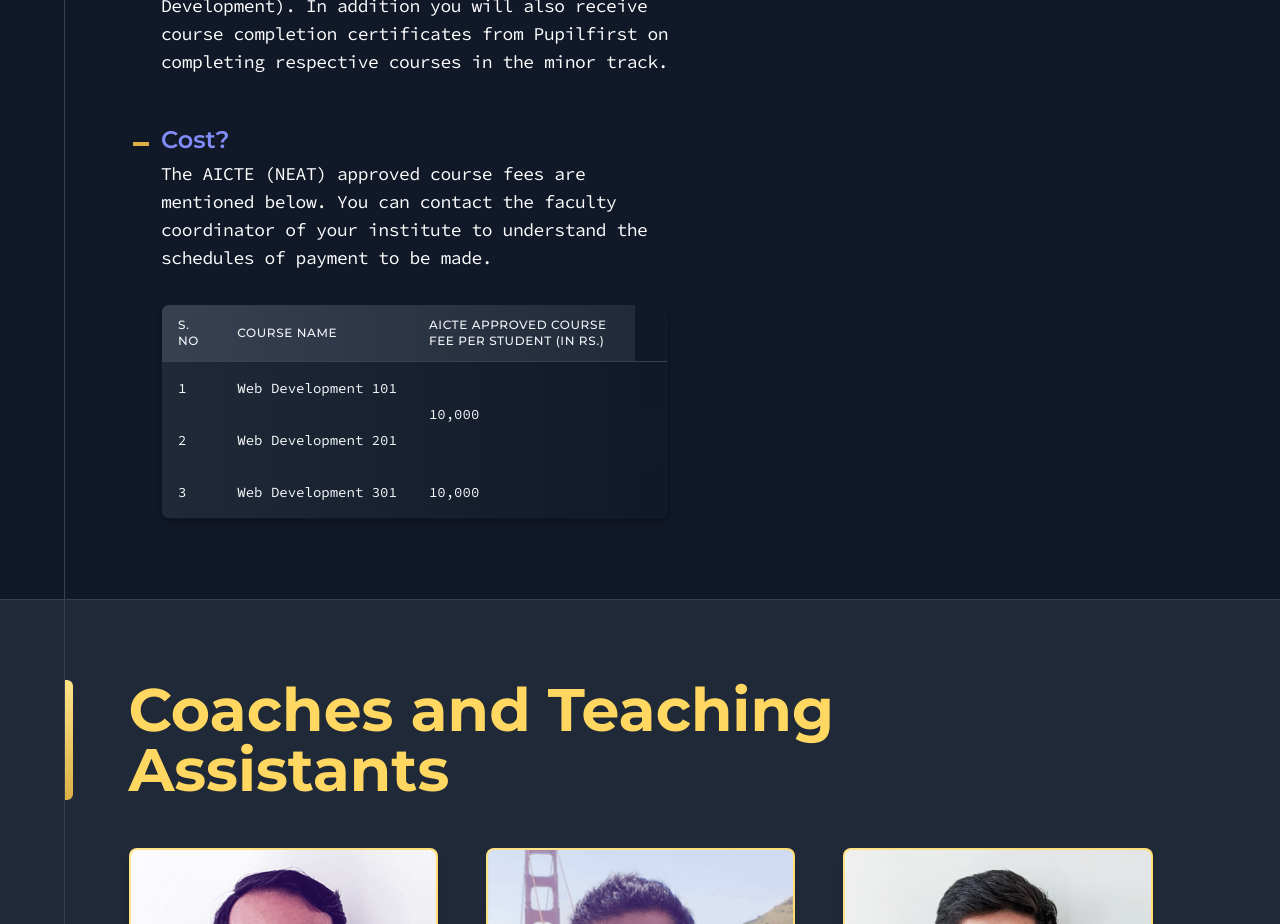
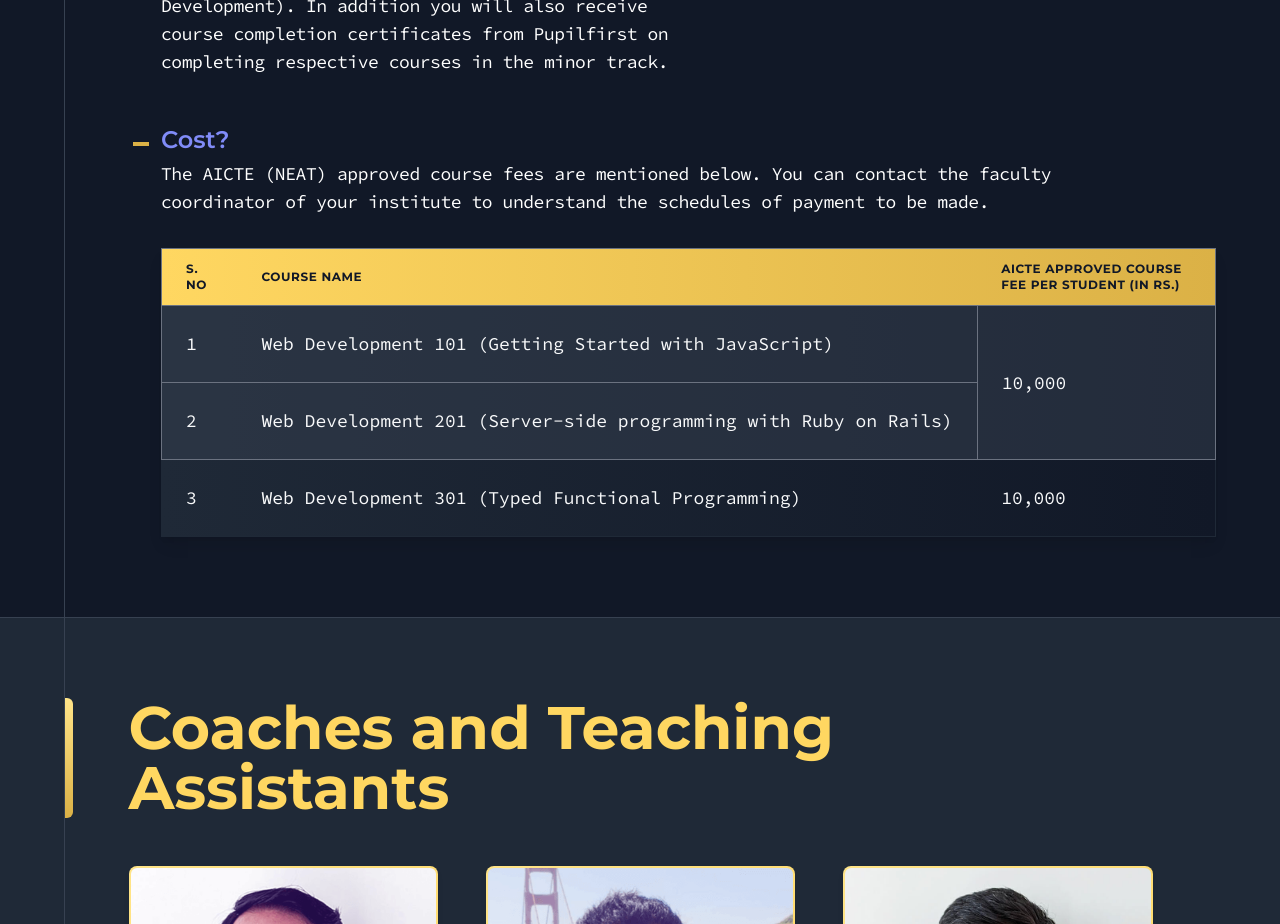
Before and after one commit to pupilfirst/wd.pupilfirst.org, a Next.js app: page / in a window 1280 px wide. Shown: the part 3680-4604 px from the top of the page. Built offline with nearby package versions, Linux system fonts and the light colour scheme.

Commit message:
Update cost table style

```diff
--- a/pages/index.js
+++ b/pages/index.js
@@ -120,9 +120,9 @@ export default function Home() {
                 approved by All India Council for Technical Education (AICTE)
                 under the National Educational Alliance for Technology (NEAT)
                 programme of the Ministry of Education, Government of India.
-                This can be opted for and pursued by students who are
-                enrolled in the Institutes selected as part of the Batch 1 of
-                LITE programme.
+                This can be opted for and pursued by students who are enrolled
+                in the Institutes selected as part of the Batch 1 of LITE
+                programme.
               </p>
               <div className="pt-4 md:pt-8">
                 <div>
@@ -182,10 +182,12 @@ export default function Home() {
                   designed the curriculum for a minor degree in web development.
                 </p>
                 <p className="mt-4 font-mono text-sm md:text-base lg:text-lg">
-
-                This course was initially created based on Freshworks’ internal training program for their new employees,
-                 and is continuously updated to meet student’s requirements and changing industry demands.
-                The intent of this course is to create a pathway for students from all engineering disciplines to the global web development industry.
+                  This course was initially created based on Freshworks’
+                  internal training program for their new employees, and is
+                  continuously updated to meet student’s requirements and
+                  changing industry demands. The intent of this course is to
+                  create a pathway for students from all engineering disciplines
+                  to the global web development industry.
                 </p>
                 <p class="mt-4 text-sm md:text-base">
                   Learn More at:{" "}
@@ -226,7 +228,7 @@ export default function Home() {
         <section className="relative bg-gray-900 border-t border-gray-700">
           <div className="max-w-6xl 2xl:max-w-7xl  mx-auto">
             <div className="border-l border-gray-700 mx-4 xl:mx-0">
-              <div className="lg:grid lg:grid-cols-12 lg:gap-12 2xl:gap-5 px-0 pb-10 lg:pb-20">
+              <div className="lg:grid lg:grid-cols-12 lg:gap-12 2xl:gap-5 px-0 pb-8">
                 <div className="lg:col-span-7 2xl:col-span-8">
                   <div className="pt-10 lg:pt-20">
                     <div className="heading-with-leftborder">
@@ -236,7 +238,7 @@ export default function Home() {
                       </h2>
                     </div>
                   </div>
-                  <div className="space-y-6 md:space-y-12 md:pr-12 pt-4 md:pt-10 text-white ml-4 lg:ml-12 xl:ml-16 2xl:ml-36">
+                  <div className="space-y-6 md:space-y-12 md:pr-12 pt-4 md:pt-10 text-white ml-2 md:ml-4 lg:ml-12 xl:ml-16 2xl:ml-36">
                     <div>
                       <h3 className="heading-with-underscore text-xl lg:text-2xl text-indigo-400 font-semibold">
                         What is this program?
@@ -264,8 +266,8 @@ export default function Home() {
                       <p className="ml-8 font-mono tracking-tight mt-2 pt-1 lg:text-lg ">
                         This programme is available for students from Institutes
                         whose faculty coordinator has completed the faculty
-                        training requirements. These Institutes are amongst the first batch
-                        of{" "}
+                        training requirements. These Institutes are amongst the
+                        first batch of{" "}
                         <a
                           className="font-semibold text-indigo-400 underline hover:bg-indigo-900 hover:bg-opacity-50 transition"
                           href="https://lite.pupilfirst.org/ay-2021-22"
@@ -277,10 +279,10 @@ export default function Home() {
                         Excellence (LITE) program.
                       </p>
                       <p className="ml-8 font-mono tracking-tight mt-2 pt-1 lg:text-lg ">
-                        Within these institutions, students can apply based
-                        on the Minor Degree format implemented in their
-                        respective Institute. Check with your LITE faculty
-                        coordinator for more information.
+                        Within these institutions, students can apply based on
+                        the Minor Degree format implemented in their respective
+                        Institute. Check with your LITE faculty coordinator for
+                        more information.
                       </p>
                     </div>
                     <div>
@@ -288,8 +290,9 @@ export default function Home() {
                         When?
                       </h3>
                       <p className="ml-8 font-mono tracking-tight mt-2 pt-1 lg:text-lg ">
-                        You can enrol from your next academic semester. Contact the faculty
-                        coordinator from your Institute for further details.
+                        You can enrol from your next academic semester. Contact
+                        the faculty coordinator from your Institute for further
+                        details.
                       </p>
                     </div>
                     <div>
@@ -344,94 +347,9 @@ export default function Home() {
                         from your university along with the Major Degree you are
                         pursuing (eg: B.Tech/BE in Electronics with Minor in
                         Advanced Web Development). In addition you will also
-                        receive course completion certificates from Pupilfirst on completing
-                        respective courses in the minor track.
+                        receive course completion certificates from Pupilfirst
+                        on completing respective courses in the minor track.
                       </p>
-                    </div>
-                    <div>
-                      <h3 className="heading-with-underscore text-xl lg:text-2xl text-indigo-400 font-semibold">
-                        Cost?
-                      </h3>
-                      <div className="ml-8 font-mono tracking-tight pt-1 lg:text-lg ">
-                        <p>
-                          The AICTE (NEAT) approved course fees are mentioned
-                          below. You can contact the faculty coordinator of your
-                          institute to understand the schedules of payment to be
-                          made.
-                        </p>
-                      </div>
-                      <div className="flex flex-col mt-8">
-                        <div className="ml-8 shadow border-gray-700 sm:rounded-lg">
-                          <table className="table-auto overflow-hidden border border-gray-800 rounded-lg shadow-lg">
-                            <thead className="rounded-t-lg bg-gradient-to-r from-gray-700 to-gray-800 border-b border-gray-700">
-                              <tr>
-                                <th
-                                  scope="col"
-                                  className="px-4 py-3 text-left text-xs font-medium text-gray-100 uppercase tracking-wider"
-                                >
-                                  S. No
-                                </th>
-                                <th
-                                  scope="col"
-                                  className="px-4 py-3 text-left text-xs font-medium text-gray-100 uppercase tracking-wider"
-                                >
-                                  Course Name
-                                </th>
-                                <th
-                                  scope="col"
-                                  className="px-4 py-3 text-left text-xs font-medium text-gray-100 uppercase tracking-wider"
-                                >
-                                  <span className="hidden lg:block">
-                                    AICTE approved course fee per student (in
-                                    Rs.)
-                                  </span>
-                                  <span className="block lg:hidden">
-                                    course fee per student (in Rs.)
-                                  </span>
-                                </th>
-                              </tr>
-                            </thead>
-                            <tbody className="bg-gradient-to-r from-gray-800 to-gray-900 text-gray-50">
-                              <tr className="font-mono">
-                                <td className="px-4 py-4 lg:whitespace-nowrap text-sm font-medium">
-                                  1
-                                </td>
-                                <td className="px-4 py-4 lg:whitespace-nowrap text-sm">
-                                  Web Development 101
-
-                                </td>
-                                <td className="px-4 py-4 lg:whitespace-nowrap text-sm" rowspan="2">
-                                  10,000
-                                </td>
-                              </tr>
-
-                              <tr className="font-mono">
-                                <td className="px-4 py-4 lg:whitespace-nowrap text-sm font-medium">
-                                  2
-                                </td>
-                                <td className="px-4 py-4 lg:whitespace-nowrap text-sm">
-                                  Web Development 201
-                                </td>
-                                <td className="px-4 py-4 lg:whitespace-nowrap text-sm">
-
-                                </td>
-                              </tr>
-
-                              <tr className="font-mono">
-                                <td className="px-4 py-4 lg:whitespace-nowrap text-sm font-medium">
-                                  3
-                                </td>
-                                <td className="px-4 py-4 lg:whitespace-nowrap text-sm">
-                                  Web Development 301
-                                </td>
-                                <td className="px-4 py-4 lg:whitespace-nowrap text-sm">
-                                  10,000
-                                </td>
-                              </tr>
-                            </tbody>
-                          </table>
-                        </div>
-                      </div>
                     </div>
                   </div>
                 </div>
@@ -478,6 +396,90 @@ export default function Home() {
                       </div>
                     </div>
                   </div>
+                </div>
+              </div>
+
+              <div className="flex flex-col mt-4 pb-10 lg:pb-20 ml-2 md:ml-4 lg:ml-12 xl:ml-16 2xl:ml-36">
+                <div>
+                  <h3 className="heading-with-underscore text-xl lg:text-2xl text-indigo-400 font-semibold">
+                    Cost?
+                  </h3>
+                  <div className="ml-8 max-w-4xl font-mono text-white tracking-tight pt-1 lg:text-lg ">
+                    <p>
+                      The AICTE (NEAT) approved course fees are mentioned below.
+                      You can contact the faculty coordinator of your institute
+                      to understand the schedules of payment to be made.
+                    </p>
+                  </div>
+                </div>
+                <div className="sm:rounded-lg md:ml-8 mt-8">
+                  <table className="table-auto w-full overflow-hidden border border-gray-800 shadow-lg">
+                    <thead className="bg-gradient-to-r from-primary-500 to-primary-600 text-gray-900 font-semibold">
+                      <tr className="border border-gray-500 text-xs">
+                        <th
+                          scope="col"
+                          className="p-2 md:px-6 md:py-3 text-left uppercase tracking-wider"
+                        >
+                          S. No
+                        </th>
+                        <th
+                          scope="col"
+                          className="p-2 md:px-6 md:py-3 text-left uppercase tracking-wider"
+                        >
+                          Course Name
+                        </th>
+                        <th
+                          scope="col"
+                          className="p-2 md:px-6 md:py-3 text-left uppercase tracking-wider"
+                        >
+                          <span className="hidden lg:block">
+                            AICTE approved course fee per student (in Rs.)
+                          </span>
+                          <span className="block lg:hidden">
+                            course fee per student (in Rs.)
+                          </span>
+                        </th>
+                      </tr>
+                    </thead>
+                    <tbody className="bg-gradient-to-r w-full from-gray-800 to-gray-900 text-gray-50">
+                      <tr className="font-mono bg-gray-700 bg-opacity-50 text-sm md:text-lg border border-gray-500">
+                        <td className="p-2 md:p-6 lg:whitespace-nowrap font-medium ">
+                          1
+                        </td>
+                        <td className="p-2 md:p-6 lg:whitespace-nowrap border-r border-gray-500">
+                          Web Development 101 (Getting Started with JavaScript)
+                        </td>
+                        <td
+                          className="p-2 md:p-6 lg:whitespace-nowrap border-r border-gray-500"
+                          rowspan="2"
+                        >
+                          10,000
+                        </td>
+                      </tr>
+
+                      <tr className="font-mono bg-gray-700 bg-opacity-50 text-sm md:text-lg border border-gray-500">
+                        <td className="p-2 md:p-6 lg:whitespace-nowrap font-medium ">
+                          2
+                        </td>
+                        <td className="p-2 md:p-6 lg:whitespace-nowrap border-r border-gray-500">
+                          Web Development 201 (Server-side programming with Ruby
+                          on Rails)
+                        </td>
+                      </tr>
+
+                      <tr className="font-mono text-sm md:text-lg">
+                        <td className="p-2 md:p-6 lg:whitespace-nowrap font-medium">
+                          3
+                        </td>
+                        <td className="p-2 md:p-6 lg:whitespace-nowrap">
+                          Web Development 301 (Typed Functional Programming)
+                        </td>
+                        <td className="p-2 md:p-6 lg:whitespace-nowrap">
+                          10,000
+                        </td>
+                      </tr>
+                    </tbody>
+                  </table>
                 </div>
               </div>
             </div>
@@ -672,13 +674,13 @@ export default function Home() {
                     caption={<>Assistant Coach - Web Development, Pupilfirst</>}
                     role={
                       <p className="font-mono tracking-tight leading-snug text-white mt-3">
-                        Vamsi has been a Teaching Assistant for Web Development courses offered by Pupilfirst
-                        for over two years after completing the courses successfully as a student.
-                        He is currently working at Hottinger Brüel & Kjær (HBK) as an Engineering Trainee.
-                        His interest mostly lies in the area of full stack web development.
-                        He likes to learn and explore more parts of web development.
-
-                        from 2020.
+                        Vamsi has been a Teaching Assistant for Web Development
+                        courses offered by Pupilfirst for over two years after
+                        completing the courses successfully as a student. He is
+                        currently working at Hottinger Brüel & Kjær (HBK) as an
+                        Engineering Trainee. His interest mostly lies in the
+                        area of full stack web development. He likes to learn
+                        and explore more parts of web development. from 2020.
                       </p>
                     }
                     imgSrc="people/bellam-vamsi.png"
@@ -792,9 +794,9 @@ export default function Home() {
                     the curriculum created jointly by Pupilfirst and Freshworks
                     that enables{" "}
                     <a
+                      href="https://lite.pupilfirst.org/"
                       className="font-semibold text-indigo-400 underline hover:bg-indigo-900 hover:bg-opacity-50 transition"
                       target="_blank"
-                      ahref="https://lite.pupilfirst.org/"
                     >
                       LITE approved institutions
                     </a>{" "}
```
